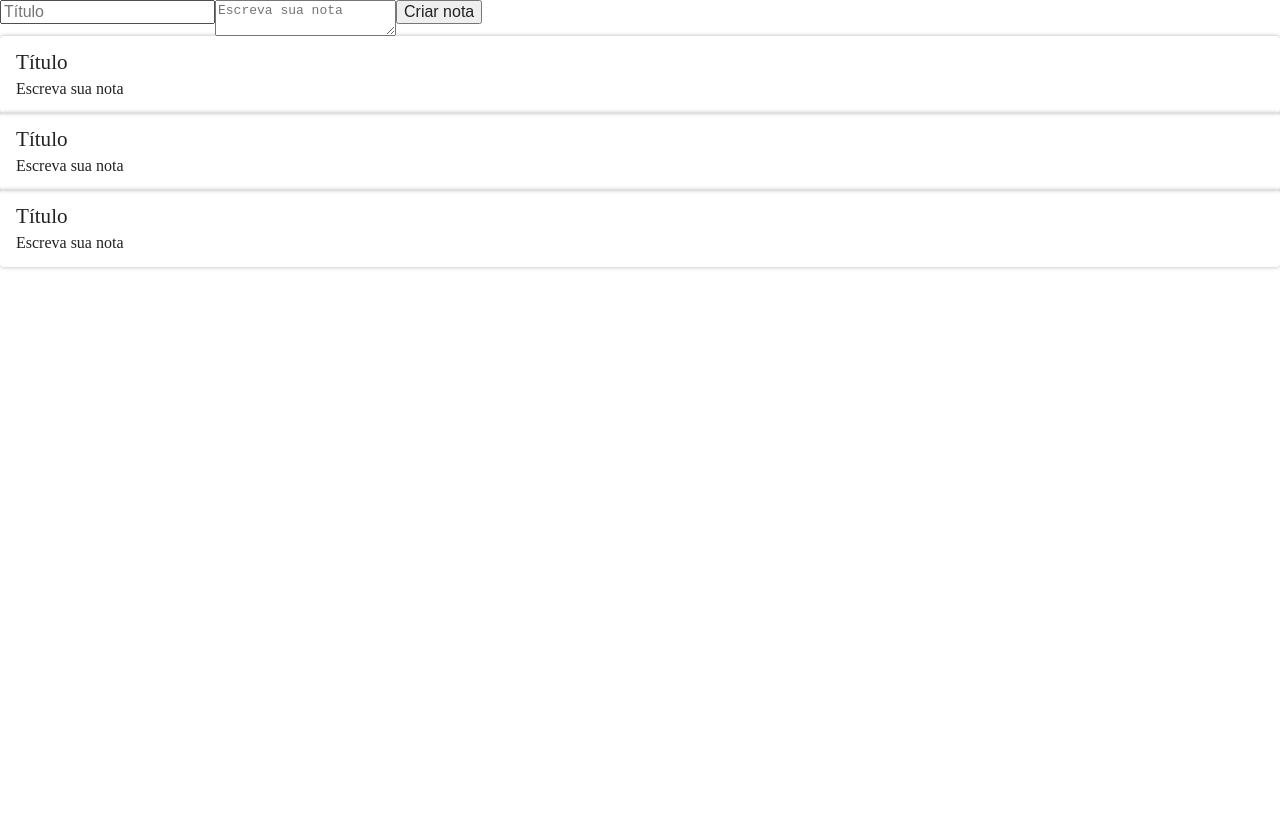
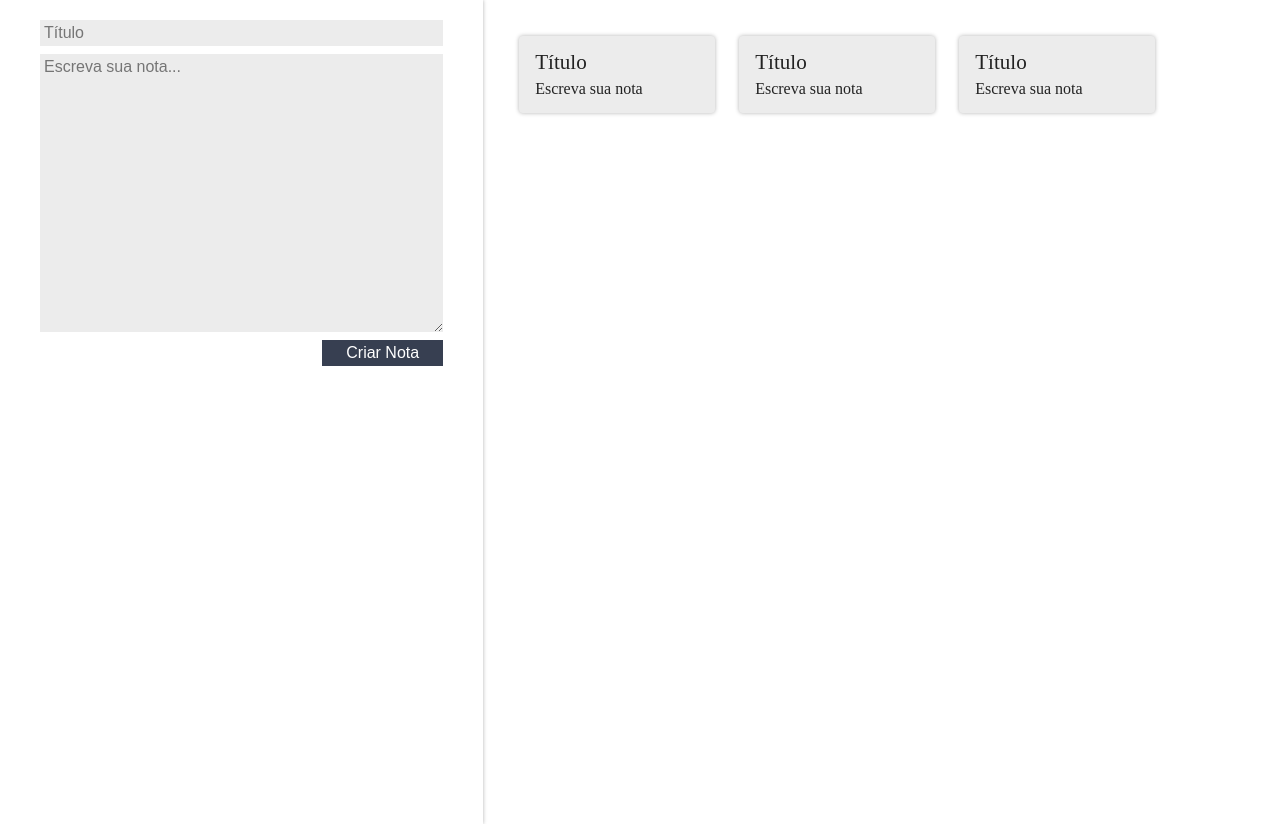
Before and after one commit to Dibimo/Curso-React, a React (Create React App) app in the folder ceep/: page / in a window 1280 px wide. Before the commit the page ends 800 px from the top, so only its background shows below. Built offline with nearby package versions, Linux system fonts and the light colour scheme.

Commit message:
Estilos CSS aplicados nos componentes

```diff
--- /dev/null
+++ b/ceep/src/App.css
@@ -0,0 +1,12 @@
+.conteudo{
+    display: flex;
+}
+
+:root{
+    --primaria: #58a4b0;
+    --secundaria: #373f51;
+    --secundaria-ativa: #cccccc;
+    --fundo: #ffffff;
+    --fundo-detalhes: #ececec;
+
+}
--- a/ceep/src/App.js
+++ b/ceep/src/App.js
@@ -1,14 +1,15 @@
 import React, { Component } from 'react';
 import  Formulario  from './components/Formulario/Formulario';
 import ListaDeNotas from "./components/ListaDeNotas/ListaDeNotas"
+import './App.css';
 
 class App extends Component {
   render(){
     return (
-      <>
+      <section className="conteudo">
         <Formulario/>
         <ListaDeNotas/>
-      </>
+      </section>
     );
   }
 }
--- a/ceep/src/components/Formulario/Formulario.jsx
+++ b/ceep/src/components/Formulario/Formulario.jsx
@@ -1,12 +1,22 @@
 import React, { Component } from 'react';
-
+import "./estilo.css"
  class Formulario extends Component {
     render() {
         return (
-            <form>
-                <input type="text" placeholder='Título'></input>
-                <textarea placeholder='Escreva sua nota'></textarea>
-                <button>Criar nota</button>
+            <form className="form-cadastro ">
+                <input
+                    type="text"
+                    placeholder="Título"
+                    className="form-cadastro_input"
+                />
+                <textarea
+                    rows={15}
+                    placeholder="Escreva sua nota..."
+                    className="form-cadastro_input"
+                />
+                <button className="form-cadastro_input form-cadastro_submit">
+                    Criar Nota
+                </button>
             </form>
         );
     }
--- /dev/null
+++ b/ceep/src/components/Formulario/estilo.css
@@ -0,0 +1,29 @@
+.form-cadastro {
+  flex-grow: 2;
+  box-shadow: 0 0 4px rgba(0, 0, 0, 0.3);
+  z-index: 1;
+  min-height: 100vh;
+  display: flex;
+  flex-direction: column;
+  padding: 12px 40px;
+}
+.form-cadastro_input {
+  margin-top: 8px;
+  padding: 4px;
+  border: none;
+  background-color: var(--fundo-detalhes);
+  font-family: Arial, Helvetica, sans-serif;
+  font-weight: 100;
+}
+
+.form-cadastro_submit {
+  align-self: flex-end;
+  width: 30%;
+  background-color: var(--secundaria);
+  color: white;
+  font-weight: 400;
+}
+
+.form-cadastro_submit:active {
+  background-color: var(--secundaria-ativa);
+}
--- a/ceep/src/components/ListaDeNotas/ListaDeNotas.jsx
+++ b/ceep/src/components/ListaDeNotas/ListaDeNotas.jsx
@@ -1,13 +1,13 @@
 import React, { Component } from 'react';
 import CardNota from '../CardNota/CardNota';
-
+import "./estilo.css"
 class ListaDeNotas extends Component {
     render() {
         return (
-            <ul>
-                {Array.of("Trabalho","Trabalho","Estudos").map((cateroria,index) =>{
+            <ul className="lista-notas">
+                {Array.of("Trabalho", "Trabalho", "Estudos").map((categoria, index) => {
                     return (
-                        <li key={index}>
+                        <li className="lista-notas_item" key={index}>
                             <CardNota />
                         </li>
                     );
--- a/ceep/src/components/ListaDeNotas/estilo.css
+++ b/ceep/src/components/ListaDeNotas/estilo.css
@@ -0,0 +1,15 @@
+.lista-notas {
+  background-color: var(--fundo);
+  flex-grow: 3;
+  display: grid;
+  grid-template-columns: auto auto auto auto auto;
+  list-style-type: none;
+  padding-left: 24px;
+  padding-top: 24px;
+}
+.lista-notas_item {
+  margin: 12px;
+  max-width: 240px;
+  max-height: 400px;
+  display: inline;
+}
```
